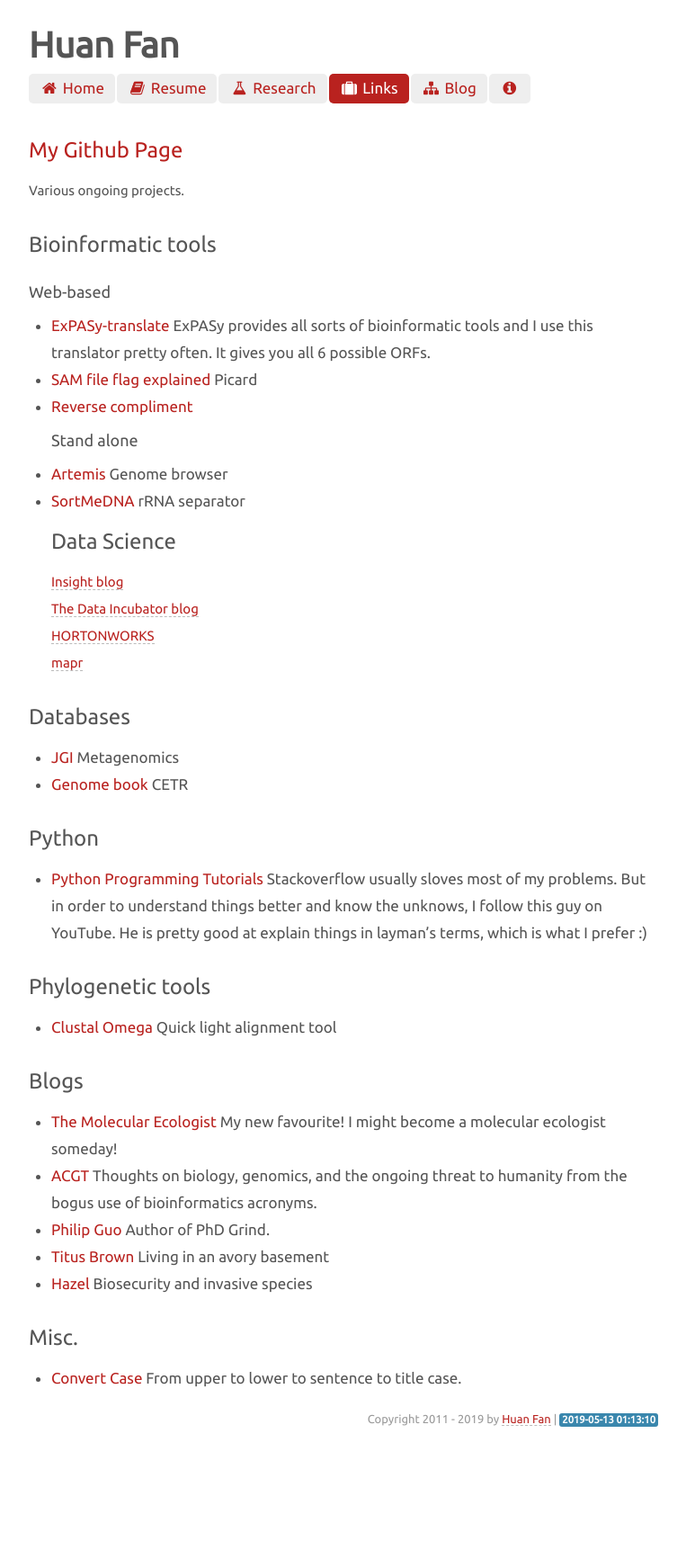
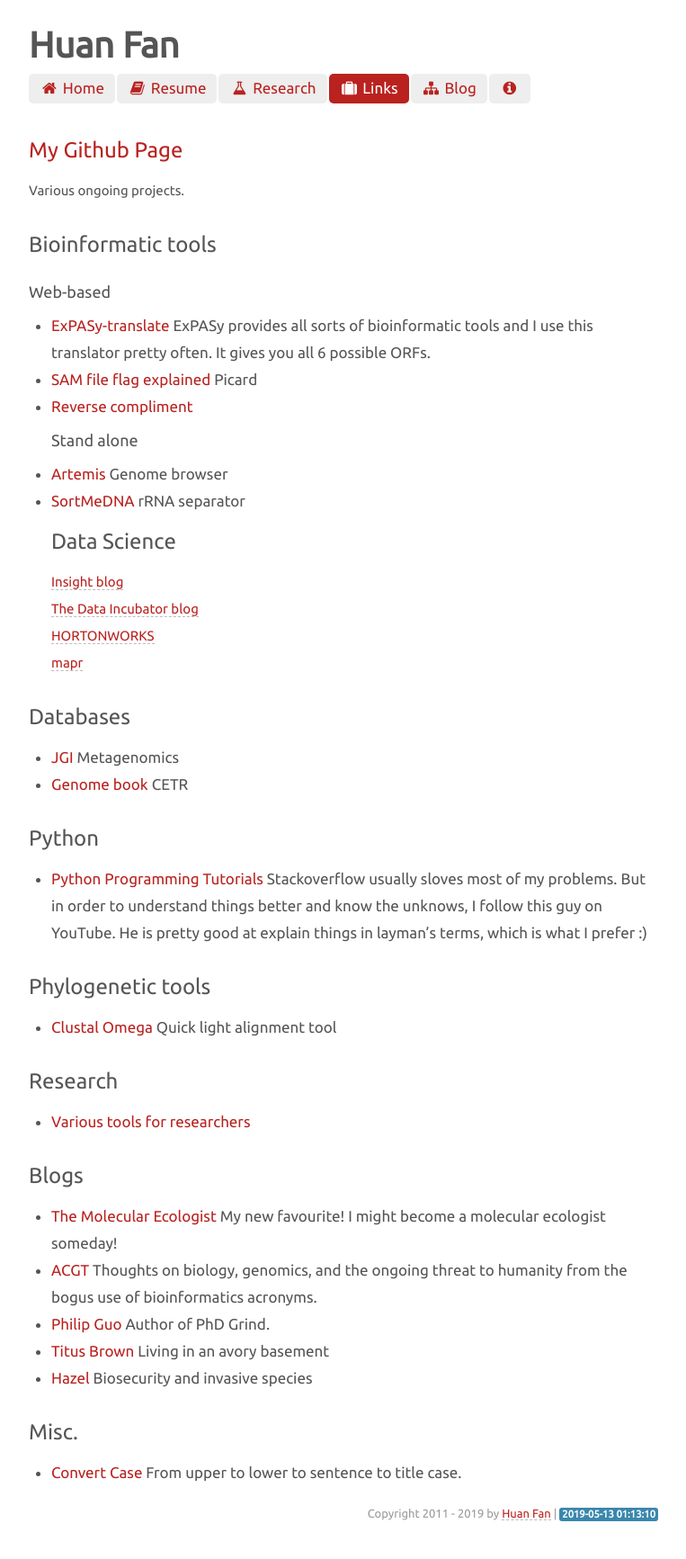
Before and after one commit to fanhuan/fanhuan.github.io, a Jekyll site: the page built from links.md, in a window 1280 px wide. Shown: the whole page at 90% size, without its empty margins (258-1021 px from the left). Built offline with Jekyll 4.4.1, drawn with Linux system fonts in a browser that asks for light colours; before the commit the page ends 1628 px from its top, so only the background shows below that.

Commit message:
research

```diff
--- a/links.md
+++ b/links.md
@@ -43,6 +43,10 @@
 + [Clustal Omega](http://www.ebi.ac.uk/Tools/msa/clustalo/) Quick light alignment tool
 
 
+## Research
+
++ [Various tools for researchers](http://connectedresearchers.com/online-tools-for-researchers/)
+
 
 ## Blogs
 + [The Molecular Ecologist](http://www.molecularecologist.com/) My new favourite! I might become a molecular ecologist someday!
```
